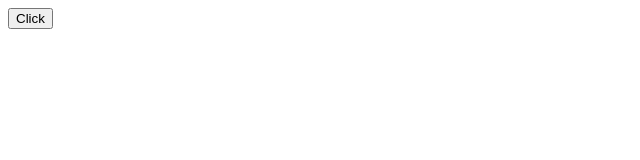
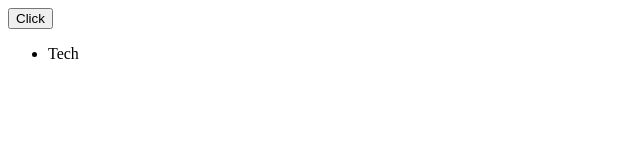
Before and after one commit to ianrboyle/weather-app, a React (Create React App) app: page / in a window 1280 px wide. Shown: the top 160 px of the page, without its empty margins (0-640 px from the left). Built offline with nearby package versions, Linux system fonts and the light colour scheme.

Commit message:
adds renderPositions function to Company Info component

```diff
--- /dev/null
+++ b/src/CompanyInfo.tsx
@@ -0,0 +1,35 @@
+import React from "react"
+
+
+interface Props {
+  positions: {
+    sector: string,
+    country: string,
+    state: string,
+    longBusinessSummary: string
+  }[]
+}
+
+const CompanyInfo: React.FC<Props> = ({positions}) => {
+
+  const renderCompanies = (): JSX.Element[] => {
+    return positions.map((position, i) => {
+      return (
+        <li key={i}>
+          <div>
+            <p>{position.sector}</p>
+          </div>
+      </li>
+      )})
+  }
+  return (
+
+      <ul>
+        {renderCompanies()}
+      </ul>)
+
+
+}
+
+
+export default CompanyInfo;
--- a/src/YahooAPI.tsx
+++ b/src/YahooAPI.tsx
@@ -1,26 +1,55 @@
 import React, {useState, ChangeEvent, useEffect} from 'react';
 import axios from "axios"
+import CompanyInfo from './CompanyInfo';
+
+export interface Position {
+  positions: {
+    sector: string,
+    country: string,
+    state: string,
+    longBusinessSummary: string
+  }[]
+}
 
 const Yahoo = () => {
+  const [positions, setPositions] = useState<Position["positions"]>([{
+    sector: "Tech",
+    country: "USA",
+    state: "CA",
+    longBusinessSummary: "feouwhfew"
+  }])
   const getStockInfo = () => {
     var options: object = {
       method: 'GET',
       url: 'https://yfapi.net/v11/finance/quoteSummary/AAPL',
-      params: {modules: 'defaultKeyStatistics,assetProfile'},
+      params: {modules: 'defaultKeyStatistics,positions'},
       headers: {
         'x-api-key': `${process.env.REACT_APP_YAHOO_API_KEY}`
       }
     };
 
     axios.request(options).then(function (response) {
-      console.log(typeof response.data.quoteSummary.result);
+      console.log(response.data.quoteSummary.result);
+      setPositions(response.data.quoteSummary.result[0]);
+      // response.data.quoteSummary.result.map((comp: object) => {
+      //   console.log(comp)
+      //   setPositions({
+      //     sector: comp.sector
+      //   })
+      // })
+      console.log(positions)
     }).catch(function (error) {
       console.error(error);
     });
 
   }
 
-  return <div><button onClick={getStockInfo}>Click</button></div>
+  return (
+  <div>
+    <button onClick={getStockInfo}>Click</button>
+    {/* {positions?.map((p) => {return p.sector})} */}
+    <CompanyInfo positions={positions}/>
+  </div> )
 }
 
 export default Yahoo;
```
